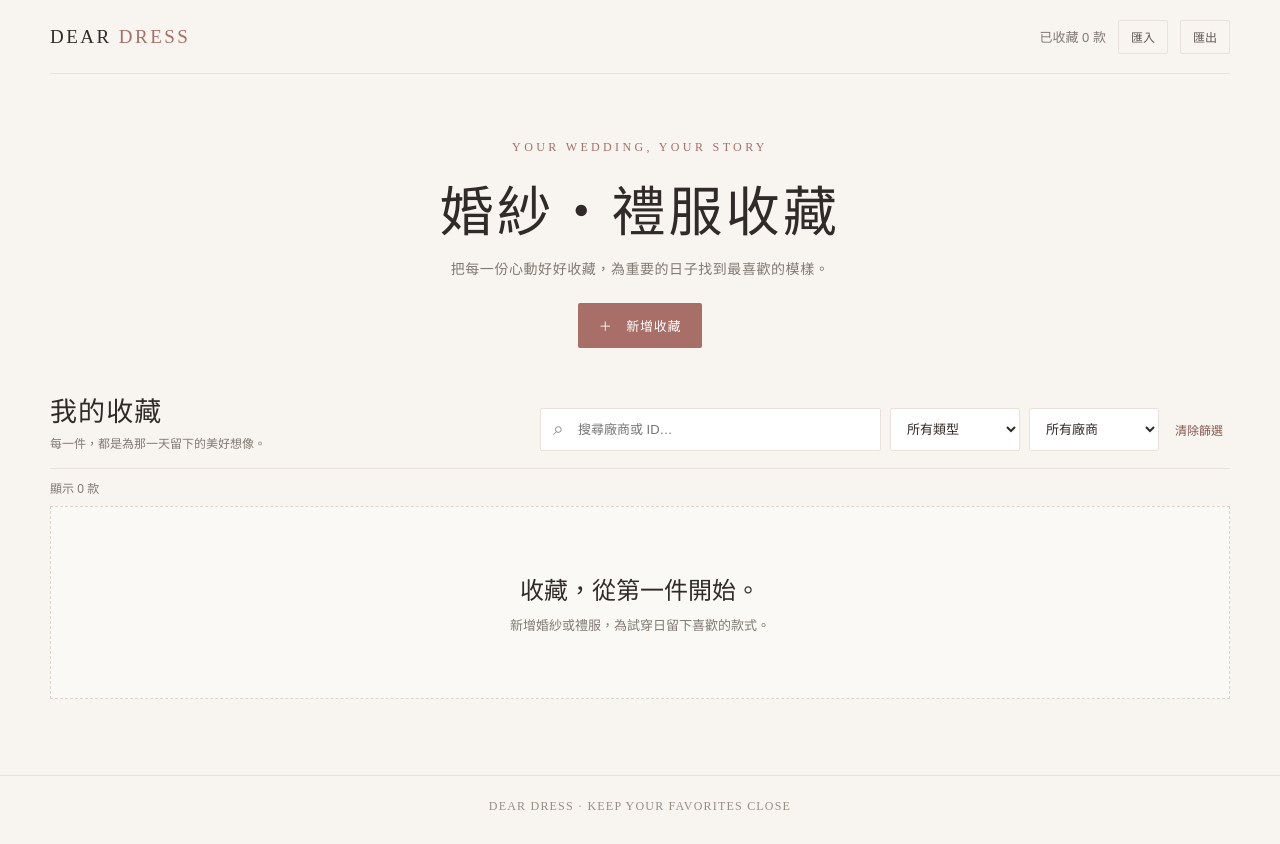
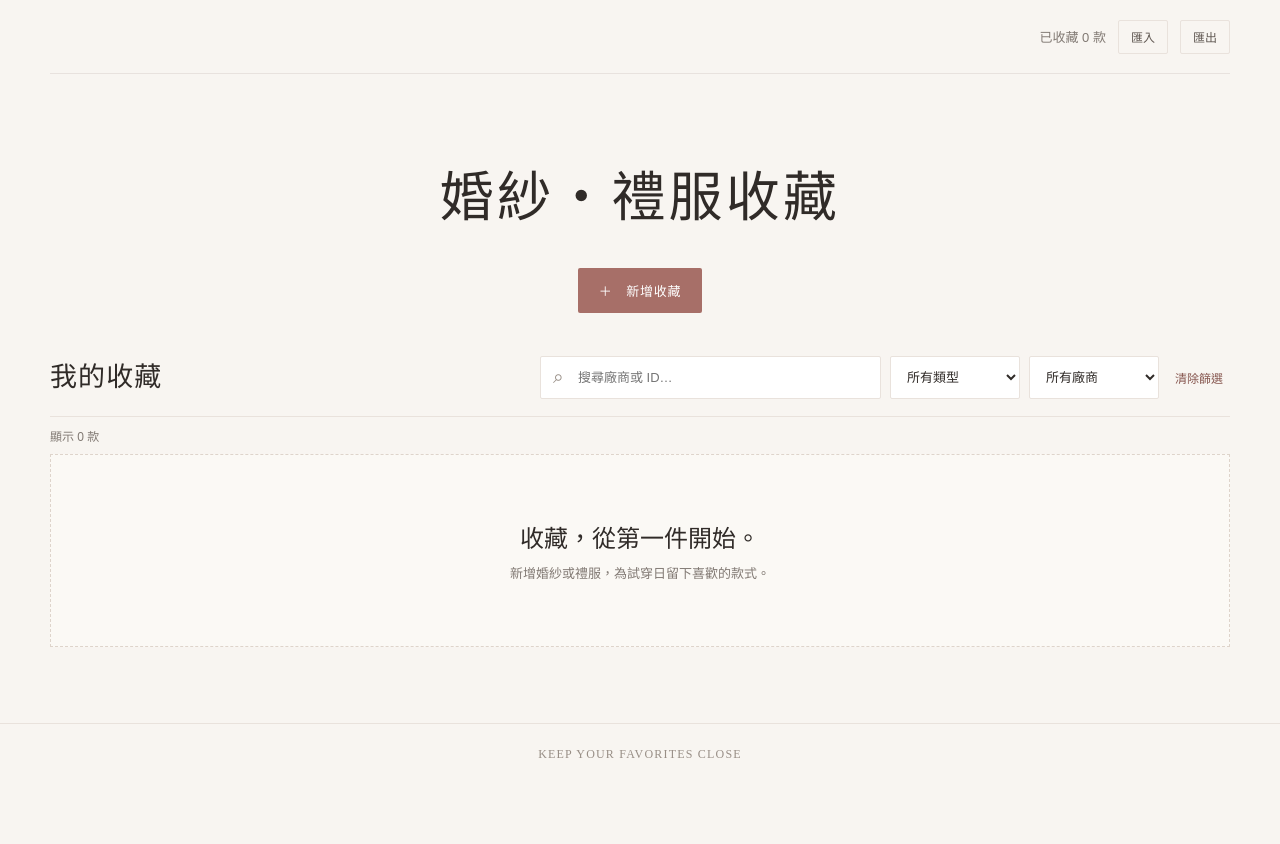
Before and after one commit to IntionLee/myWeddingDress, a plain HTML site: page index.html in a window 1280 px wide. After the commit the page ends 800 px from the top, so only its background shows below. Drawn offline with Linux system fonts and the light colour scheme.

Commit message:
Update index.html

```diff
--- a/index.html
+++ b/index.html
@@ -4,7 +4,7 @@
   <meta charset="utf-8">
   <meta name="viewport" content="width=device-width, initial-scale=1">
   <meta name="theme-color" content="#f8f5f1">
-  <title>Dear Dress｜婚紗・禮服收藏</title>
+  <title>婚紗・禮服收藏</title>
   <style>
     :root {
       color-scheme: light;
@@ -49,7 +49,6 @@
       text-decoration: none;
     }
 
-    .brand span { color: var(--rose); }
     .saved-count { color: var(--muted); font-size: 13px; }
     .top-actions { display: flex; align-items: center; gap: 12px; }
     .data-button {
@@ -69,14 +68,6 @@
       text-align: center;
     }
 
-    .eyebrow {
-      color: var(--rose);
-      font-family: var(--serif);
-      font-size: 12px;
-      letter-spacing: .28em;
-      text-transform: uppercase;
-    }
-
     h1 {
       margin: 13px 0 11px;
       font-family: var(--serif);
@@ -84,8 +75,6 @@
       font-weight: 400;
       letter-spacing: .06em;
     }
-
-    .hero p { margin: 0; color: var(--muted); font-size: 14px; letter-spacing: .04em; }
 
     .primary-button {
       min-height: 45px;
@@ -188,7 +177,6 @@
       letter-spacing: .04em;
     }
 
-    .collection-title p { margin: 0; color: var(--muted); font-size: 12px; }
     .filters { display: flex; justify-content: flex-end; gap: 9px; width: min(690px, 66%); }
     .search-wrap { position: relative; flex: 1; min-width: 160px; }
     .search-wrap::before {
@@ -287,7 +275,6 @@
       .saved-count { font-size: 11px; }
       .data-button { min-height: 32px; padding: 0 9px; font-size: 11px; }
       .hero { padding: 49px 0 32px; }
-      .hero p { font-size: 12px; }
       .editor { padding: 18px 15px; }
       .form-grid { grid-template-columns: 1fr; gap: 13px; }
       .form-footer { align-items: flex-start; flex-direction: column; }
@@ -306,7 +293,7 @@
 </head>
 <body>
   <header class="topbar page-shell">
-    <a class="brand" href="#" aria-label="Dear Dress 首頁">DEAR <span>DRESS</span></a>
+    <a class="brand" href="#" aria-label="首頁"></a>
     <div class="top-actions">
       <div class="saved-count" id="savedCount" aria-live="polite">已收藏 0 款</div>
       <button class="data-button" id="importButton" type="button" aria-label="匯入收藏清單">匯入</button>
@@ -317,27 +304,25 @@
 
   <main class="page-shell">
     <section class="hero" aria-labelledby="pageTitle">
-      <div class="eyebrow">Your wedding, your story</div>
       <h1 id="pageTitle">婚紗・禮服收藏</h1>
-      <p>把每一份心動好好收藏，為重要的日子找到最喜歡的模樣。</p>
       <button class="primary-button" id="openEditor" type="button">＋　新增收藏</button>
     </section>
 
     <section class="editor" id="editor" aria-labelledby="editorTitle" hidden>
       <div class="editor-heading">
-        <h2 id="editorTitle">新增一份心動</h2>
+        <h2 id="editorTitle">新增收藏</h2>
         <button class="text-button" id="closeEditor" type="button" aria-label="關閉表單">✕ 關閉</button>
       </div>
       <form id="dressForm">
         <div class="form-grid">
           <div class="field">
             <label for="vendorInput">廠商</label>
-            <input id="vendorInput" name="vendor" type="text" list="vendorSuggestions" maxlength="80" placeholder="例如：My Dear 婚紗" required>
+            <input id="vendorInput" name="vendor" type="text" list="vendorSuggestions" maxlength="80" placeholder="毛球球婚紗店" required>
             <datalist id="vendorSuggestions"></datalist>
           </div>
           <div class="field">
             <label for="dressIdInput">ID</label>
-            <input id="dressIdInput" name="dressId" type="text" maxlength="80" placeholder="例如：W528" required>
+            <input id="dressIdInput" name="dressId" type="text" maxlength="80" placeholder="MAO-001" required>
           </div>
           <div class="field">
             <label for="imageInput">圖片網址</label>
@@ -368,7 +353,6 @@
       <div class="collection-top">
         <div class="collection-title">
           <h2 id="collectionHeading">我的收藏</h2>
-          <p>每一件，都是為那一天留下的美好想像。</p>
         </div>
         <div class="filters" role="search" aria-label="篩選收藏">
           <div class="search-wrap">
@@ -392,7 +376,7 @@
     </section>
   </main>
 
-  <footer>DEAR DRESS · KEEP YOUR FAVORITES CLOSE</footer>
+  <footer>KEEP YOUR FAVORITES CLOSE</footer>
 
   <script>
     (() => {
@@ -578,7 +562,7 @@
       const openEditor = (record = null) => {
         if (!storageReady) return;
         editingUid = record ? record.uid : null;
-        document.getElementById("editorTitle").textContent = record ? "編輯收藏" : "新增一份心動";
+        document.getElementById("editorTitle").textContent = record ? "編輯收藏" : "新增收藏";
         document.getElementById("saveButton").textContent = record ? "儲存修改" : "儲存收藏";
         form.elements.vendor.value = record ? record.vendor : "";
         form.elements.dressId.value = record ? record.dressId : "";
```
